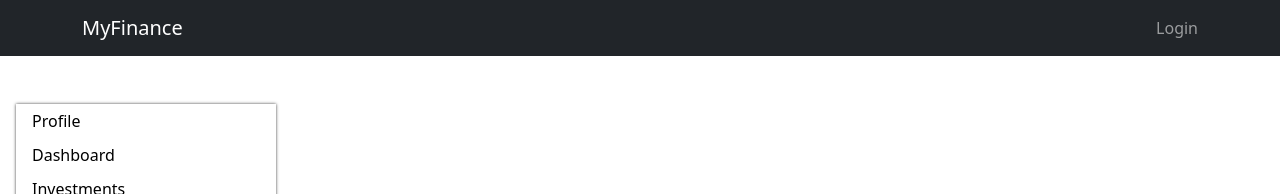
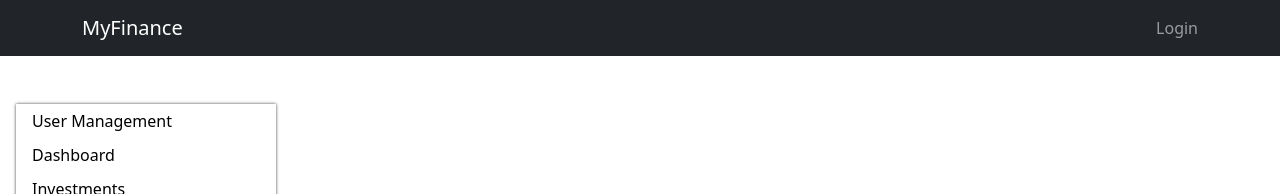
Before and after one commit to bertjee321/MyFinance, a React (Create React App) app: page /settings in a window 1280 px wide. Shown: the top 194 px of the page. Built offline with nearby package versions, Linux system fonts and the light colour scheme.

Commit message:
minor change

```diff
--- a/src/App.js
+++ b/src/App.js
@@ -11,7 +11,6 @@ import Transactions from "./pages/Transactions";
 import NewTransaction from "./components/transactions/NewTransaction";
 import AuthPage from "./pages/AuthPage";
 import SettingsPage from "./pages/SettingsPage";
-import ProfileSettings from "./components/user-settings/ProfileSettings";
 import DashboardSettings from "./components/user-settings/DashboardSettings";
 import InvestmentSettings from "./components/user-settings/InvestmentSettings";
 import AccountSettings from "./components/user-settings/AccountSettings";
@@ -30,7 +29,6 @@ function App() {
         <Route path="auth" element={<AuthPage />} />
 
         <Route path="settings" element={<SettingsPage />}>
-          <Route path="profile-settings" element={<ProfileSettings />} />
           <Route path="dashboard-settings" element={<DashboardSettings />} />
           <Route path="investment-settings" element={<InvestmentSettings />} />
           <Route path="account-settings" element={<AccountSettings />} />
--- a/src/components/user-settings/ProfileSettings.js
+++ /dev/null
@@ -1,5 +0,0 @@
-const ProfileSettings = () => {
-  return <h2>Profile Settings</h2>;
-};
-
-export default ProfileSettings;
--- a/src/components/user-settings/SettingsNavigation.js
+++ b/src/components/user-settings/SettingsNavigation.js
@@ -3,9 +3,11 @@ import { NavLink } from "react-router-dom";
 import classes from "./css/SettingsNavigation.module.css";
 
 const SettingsNavigation = () => {
+
+
   return (
     <nav className={classes.navlist}>
-      <NavLink to="profile-settings">Profile</NavLink>
+      <NavLink to=''>User Management</NavLink>
       <NavLink to="dashboard-settings">Dashboard</NavLink>
       <NavLink to="investment-settings">Investments</NavLink>
       <NavLink to="account-settings">Manage Accounts</NavLink>
```
